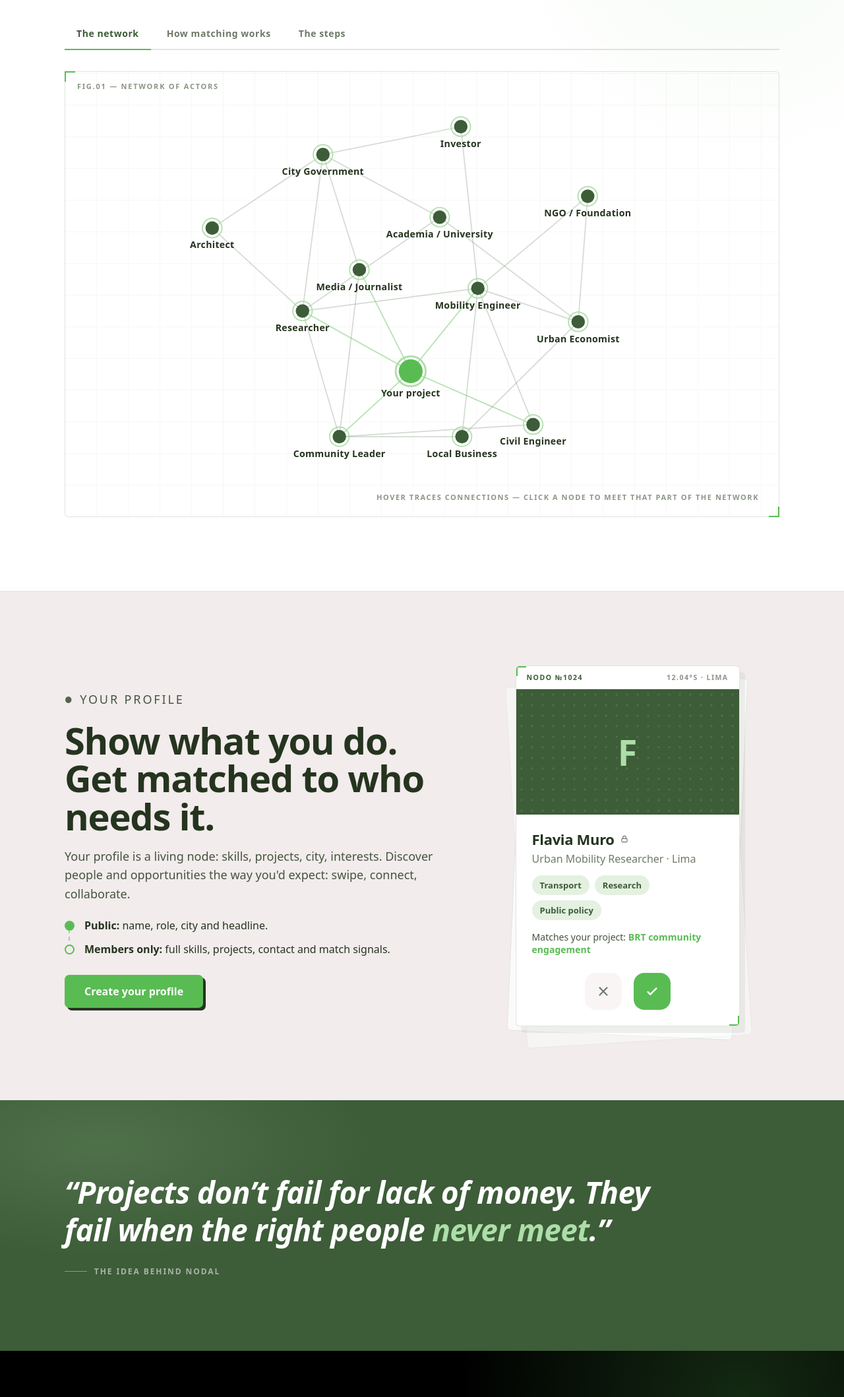
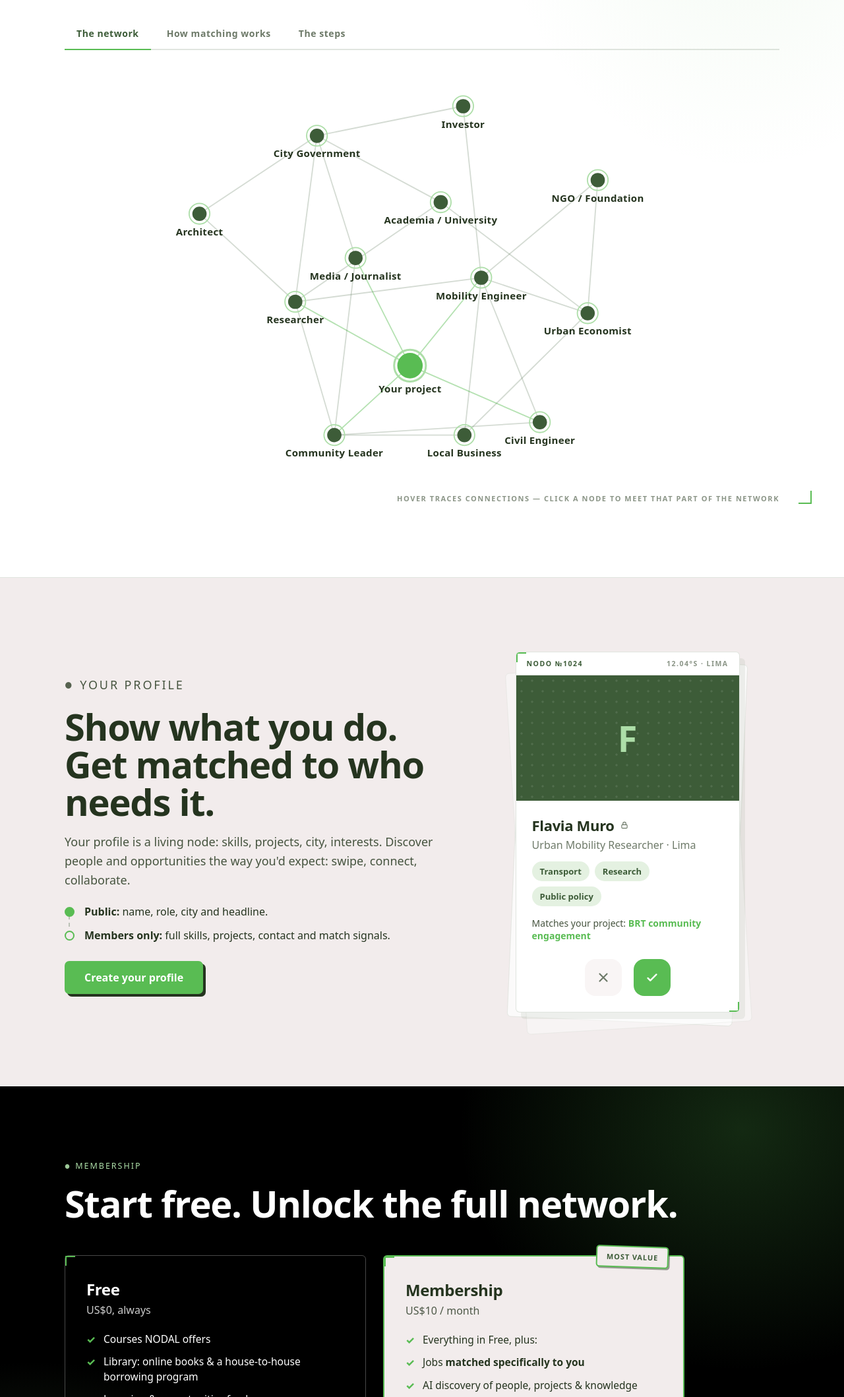
Before and after one commit to joaolucasoliv/main-nodal-v2, a website: page index.html in a window 1280 px wide. Shown: the part 3172-5290 px from the top of the page at 66% size. Drawn offline with Linux system fonts and the light colour scheme; no server answers.

Commit message:
fixing some UI bugs and removing some unecessary features

```diff
--- a/index.html
+++ b/index.html
@@ -397,15 +397,6 @@
     </div>
   </section>
 
-  <!-- quote -->
-  <section class="section quote">
-    <div class="wrap">
-      <figure>
-        <blockquote><span data-i18n="quote.p1">“Projects don’t fail for lack of money. They fail when the right people </span><span class="q-hl" data-i18n="quote.hl">never meet</span><span data-i18n="quote.p2">.”</span></blockquote>
-        <figcaption data-i18n="quote.cap">The idea behind NODAL</figcaption>
-      </figure>
-    </div>
-  </section>
 
   <!-- membership -->
   <section class="section membership" id="membership">
--- a/styles.css
+++ b/styles.css
@@ -342,12 +342,8 @@ h1, h2, h3 {
 .plat-tab.is-on { color: var(--green-deep); border-bottom-color: var(--green-bright); }
 .plat-panel { padding-top: clamp(24px,4vh,40px); }
 
-/* framed cartographic graph panel — engineering paper, light */
-.graph-panel { position: relative; padding: clamp(20px,2.6vw,34px) clamp(18px,2.4vw,30px) clamp(14px,2vw,22px);
-  border: 1px solid var(--hairline); border-radius: var(--r-card); background:
-    repeating-linear-gradient(0deg,  transparent 0 47px, rgba(61,92,56,.045) 47px 48px),
-    repeating-linear-gradient(90deg, transparent 0 47px, rgba(61,92,56,.045) 47px 48px); }
-.graph-panel::before, .graph-panel::after { content: ""; position: absolute; width: 14px; height: 14px; border: 2px solid var(--green-bright); }
+
+.graph-panel::before, .graph-panel::after { content: ""; position: absolute; width: 18px; height: 18px; border: 2px solid var(--green-bright); }
 .graph-panel::before { top: -1px; left: -1px; border-right: 0; border-bottom: 0; }
 .graph-panel::after { bottom: -1px; right: -1px; border-left: 0; border-top: 0; }
 .graph-axis { position: absolute; top: 14px; left: 18px; z-index: 2; font-family: var(--font-mono);
```
Also changed, not shown: dashboard.html (+0 -1 lines).
